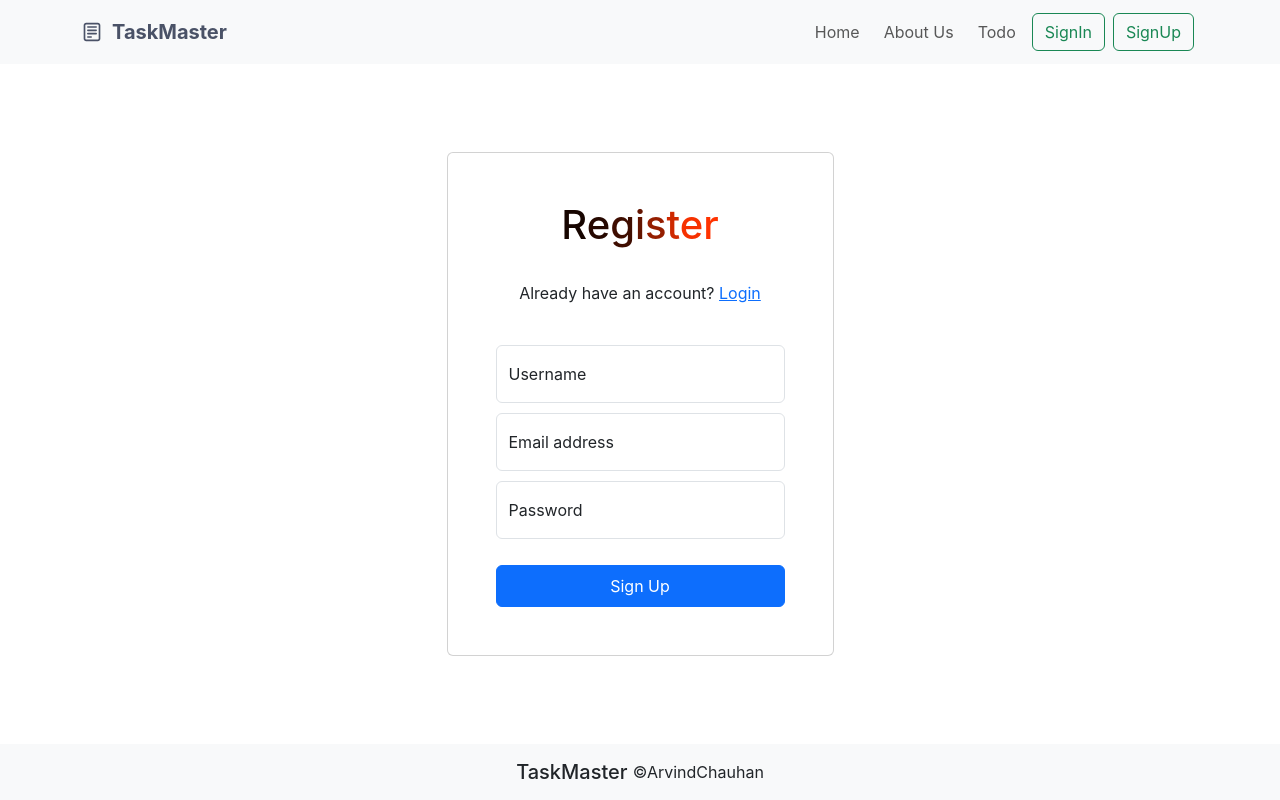
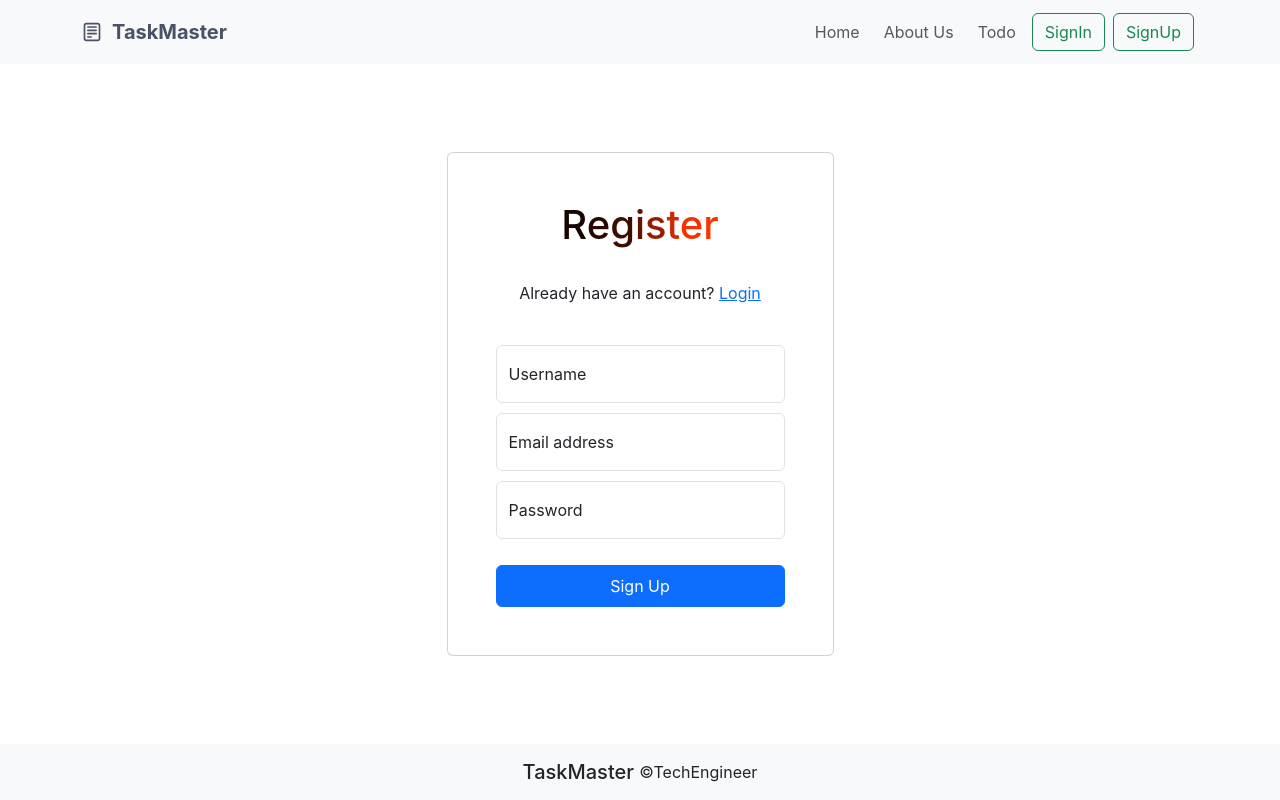
Before and after one commit to arvind520/taskMasterFE, a React (Create React App) app: page /signup in a window 1280 px wide. Built offline with nearby package versions, Linux system fonts and the light colour scheme.

Commit message:
Update Footer.jsx

```diff
--- a/src/components/footer/Footer.jsx
+++ b/src/components/footer/Footer.jsx
@@ -4,7 +4,7 @@ const Footer = () => {
   return (
     <div className='bg-light p-3 d-flex justify-content-center align-items-center'>
         <h5 className='m-0'>TaskMaster&nbsp;</h5>
-        <p className='m-0' style={{marginTop: "3px !important"}}>&copy;ArvindChauhan</p>
+        <p className='m-0' style={{marginTop: "3px !important"}}>&copy;TechEngineer</p>
     </div>
   )
 }
```
